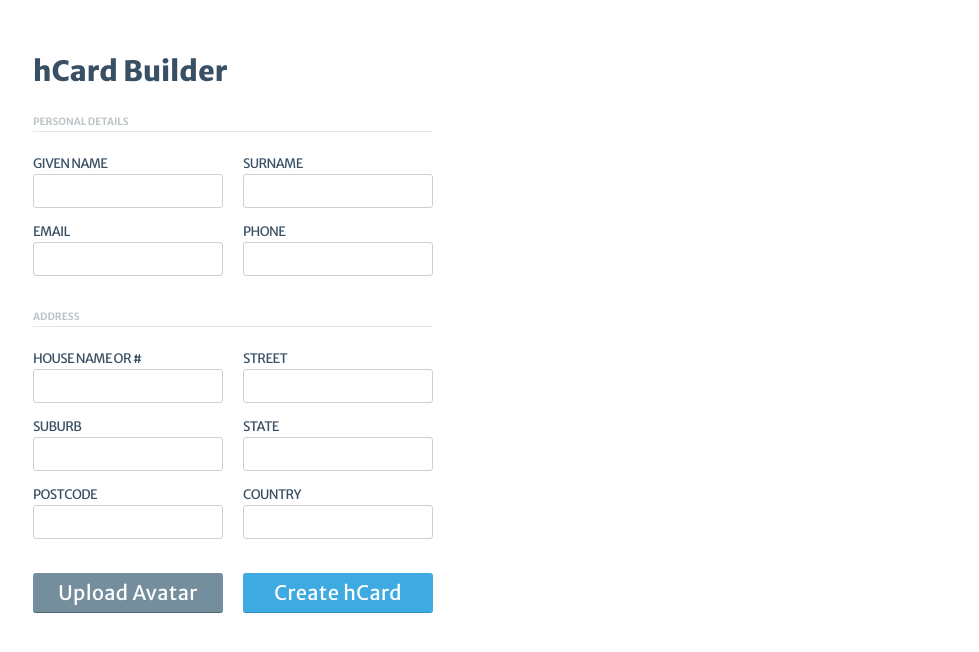
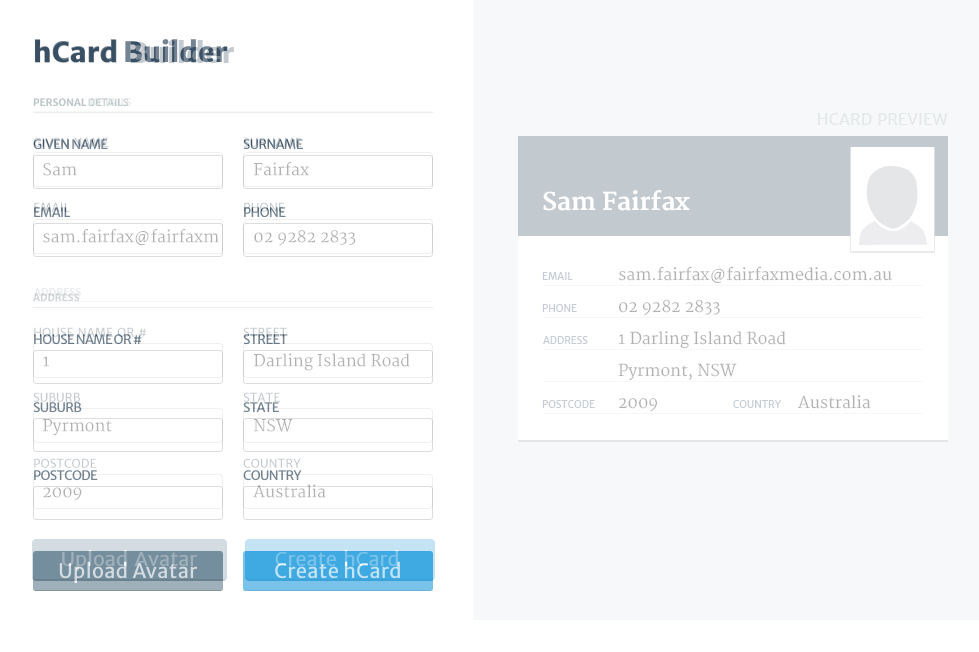
Before and after one commit to w1kt/domain-test, a React (Create React App) app: page / in a window 1280 px wide. Shown: the top 652 px of the page, without its empty margins (7-986 px from the left). Built offline with nearby package versions, Linux system fonts and the light colour scheme.

Commit message:
Tweaks to button and h1 h2 styling

```diff
--- a/src/App.css
+++ b/src/App.css
@@ -5,13 +5,14 @@
 .App {
   font-family: 'Merriweather Sans', serif;
 }
-
 .App-mockup {
-  display: none;
   opacity: 0.3;
-  position: absolute
+  position: absolute;
 }
-
 .primary-accent {
-  color: #394F63;
+  color: #394f63;
 }
+h1,
+h2 {
+  margin: 0;
+}
--- a/src/features/HCardBuilder/components/Button/Button.css
+++ b/src/features/HCardBuilder/components/Button/Button.css
@@ -1,4 +1,4 @@
-.Button {
+div.Button, button.Button {
   align-items: center;
   justify-content: center;
   height: 40px;
```
